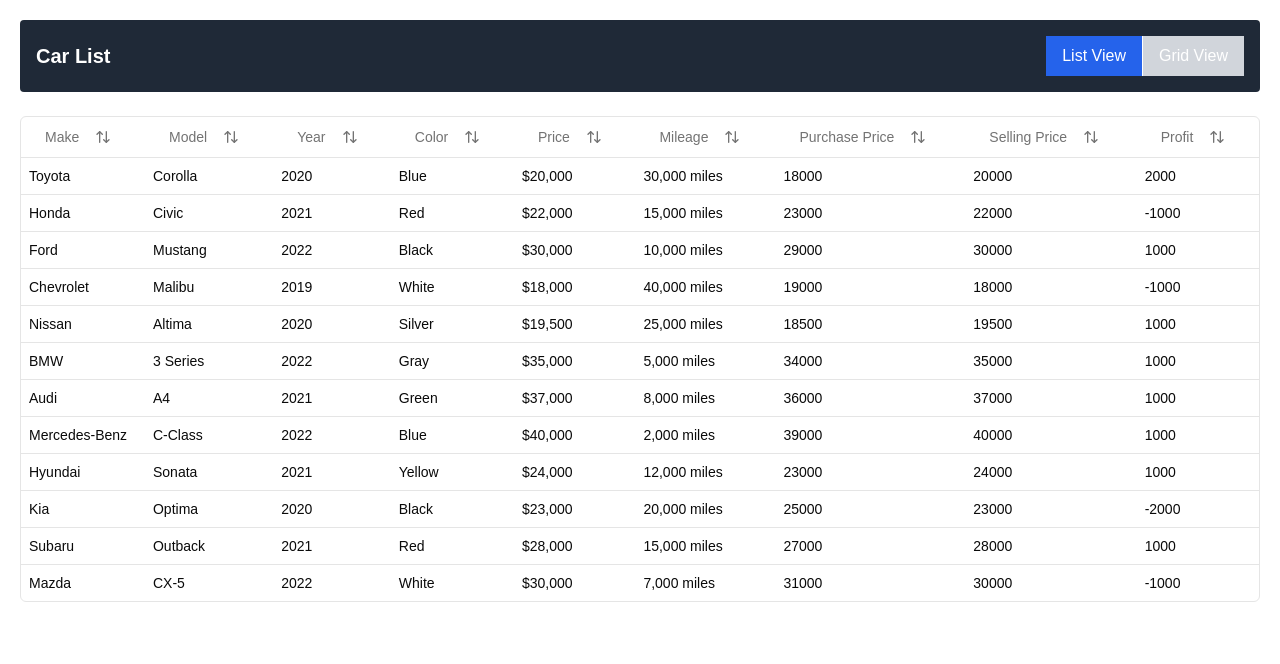
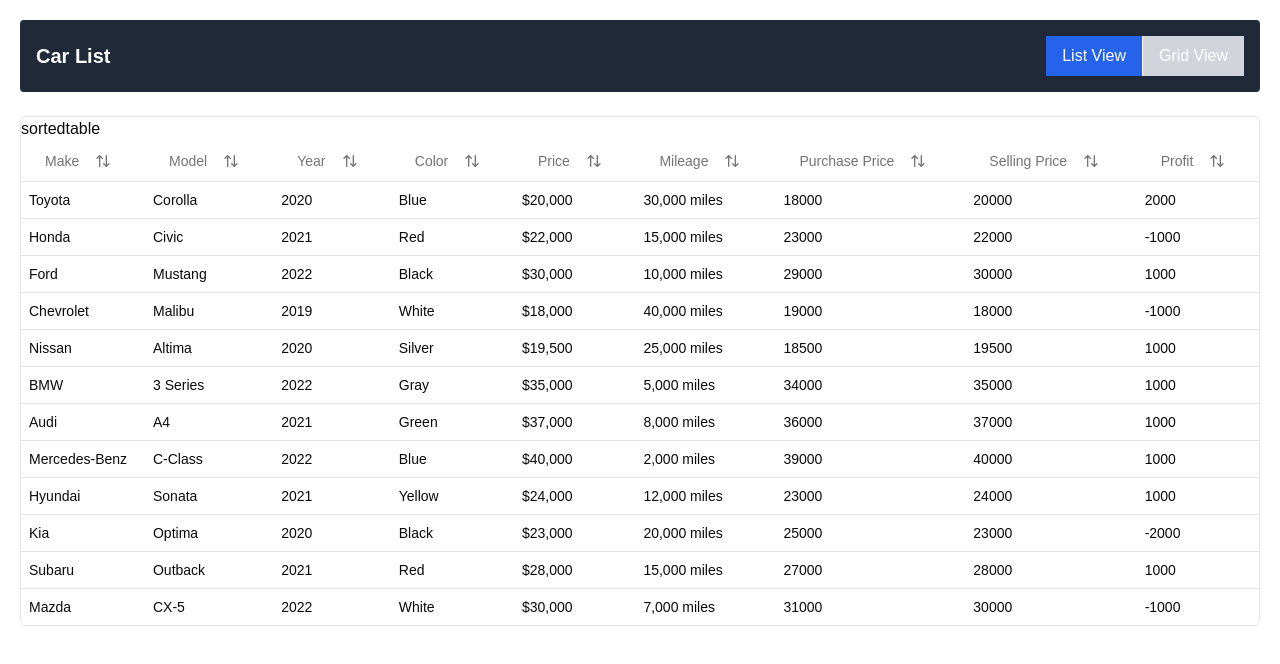
Before and after one commit to eliasrenawi23/RenawiCar, a Next.js app: page / in a window 1280 px wide. Shown: the top 664 px of the page. Built offline with nearby package versions, Linux system fonts and the light colour scheme.

Commit message:
add table

```diff
--- a/components/SortableTable.tsx
+++ b/components/SortableTable.tsx
@@ -89,6 +89,7 @@
 
   return (
     <div className="rounded-md border">
+      sortedtable
       <Table>
         <TableHeader>
           {table.getHeaderGroups().map((headerGroup) => (
```
